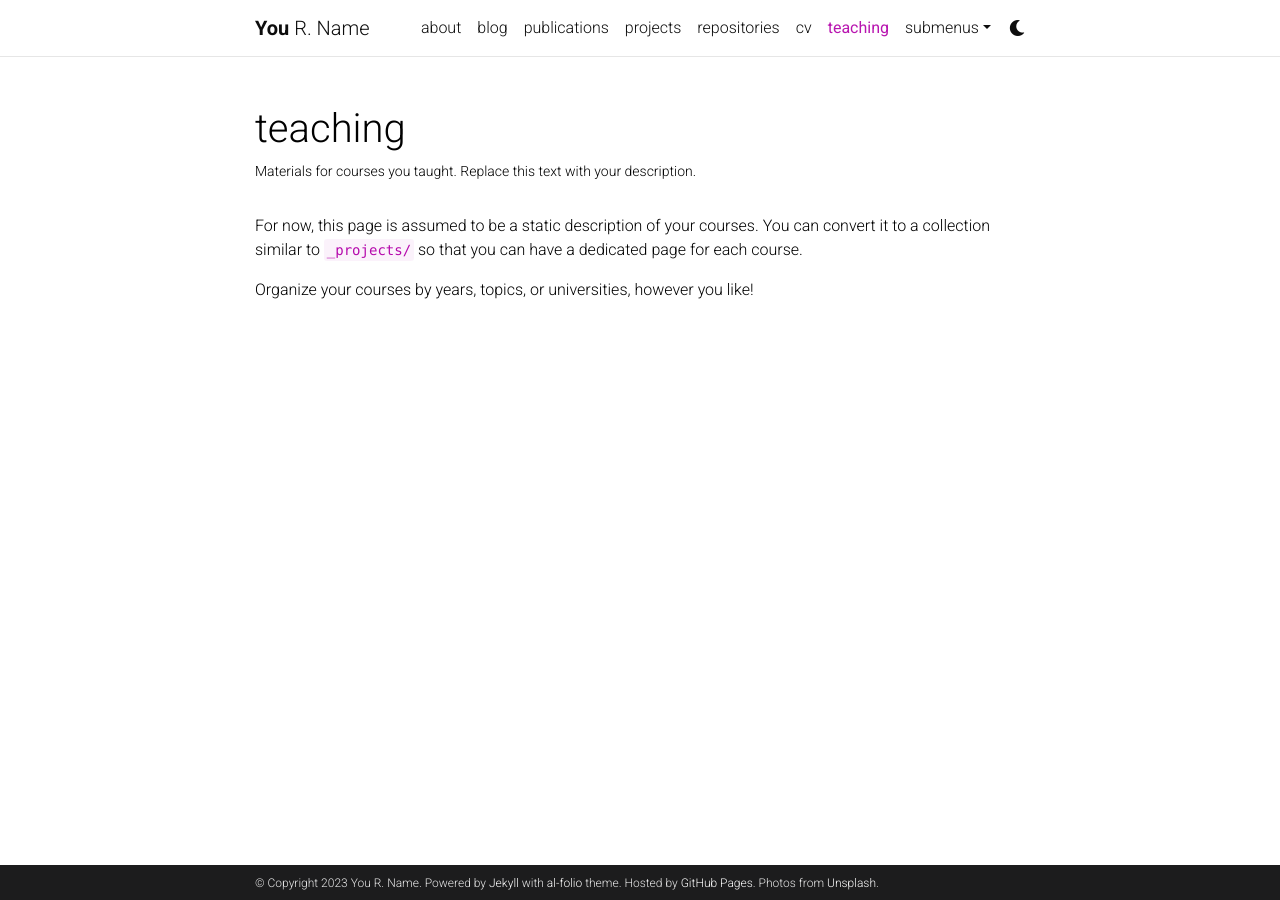
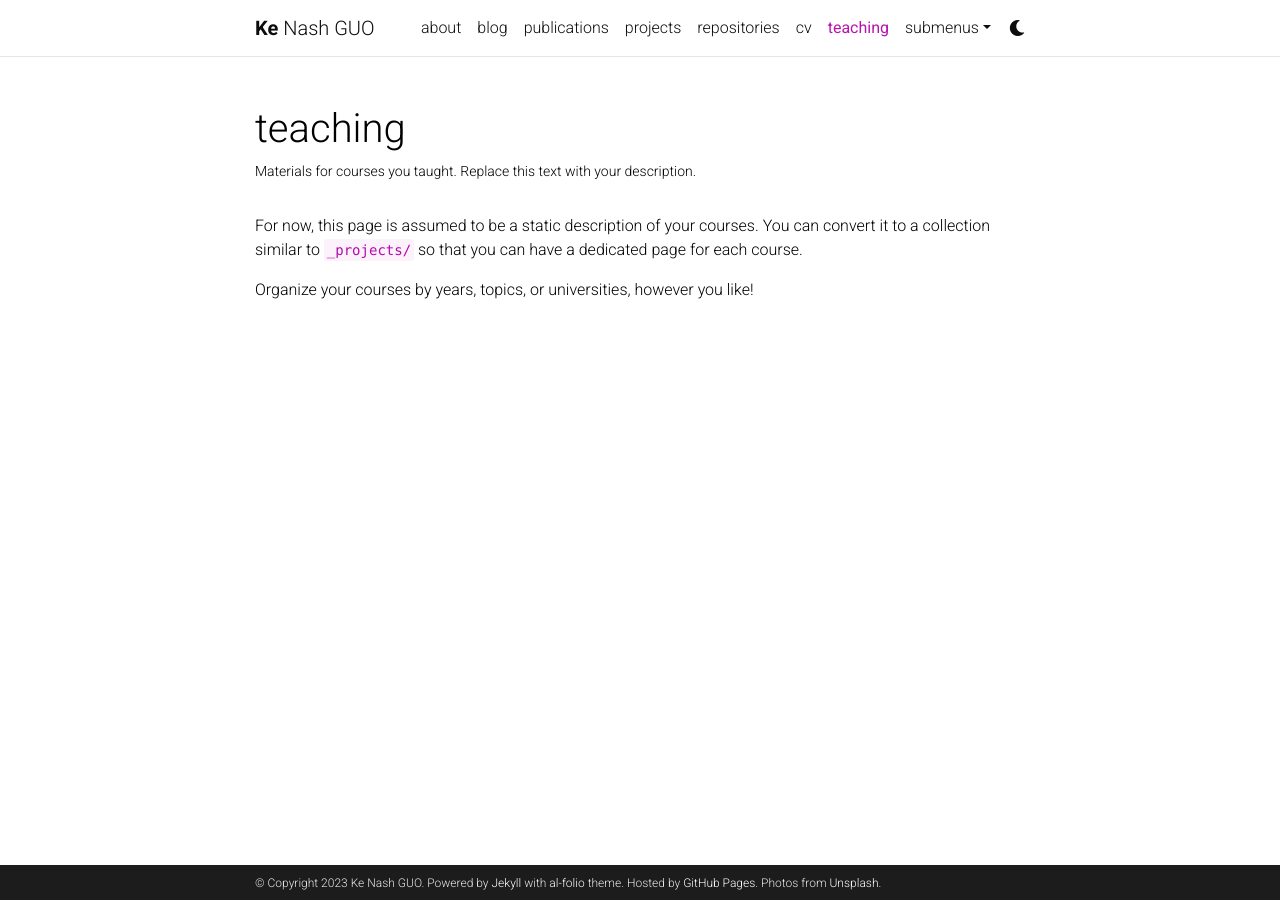
Before and after one commit to GUOkekkk/GUOkekkk.github.io, a Jekyll site: the page built from _pages/teaching.md, in a window 1280 px wide. Built offline with Jekyll 4.4.1, drawn with Linux system fonts in a browser that asks for light colours; comment, search, counter and statistics services are not loaded; a style sheet for code colours, icons or effects is not loaded.

Commit message:
Update _config.yml

```diff
--- a/_config.yml
+++ b/_config.yml
@@ -3,9 +3,9 @@
 # -----------------------------------------------------------------------------
 
 title: blank # the website title (if blank, full name will be used instead)
-first_name: You
-middle_name: R.
-last_name: Name
+first_name: Ke
+middle_name: Nash
+last_name: GUO
 email: you@example.com
 description: > # the ">" symbol means to ignore newlines until "footer_text:"
   A simple, whitespace theme for academics. Based on [*folio](https://github.com/bogoli/-folio) design.
```
